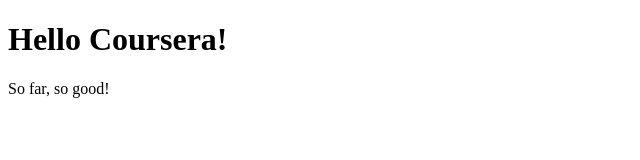
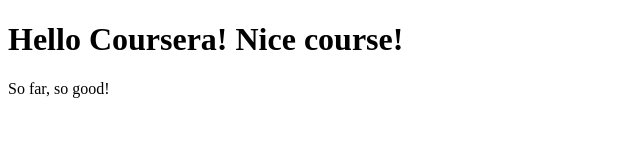
Before and after one commit to sixshuckles/coursera-test, a plain HTML site: page site/index.html in a window 1280 px wide. Shown: the whole page, without its empty margins (0-640 px from the left). Drawn offline with Linux system fonts and the light colour scheme.

Commit message:
edited header text

```diff
--- a/site/index.html
+++ b/site/index.html
@@ -4,6 +4,6 @@
 	<title>Coursera intro!</title>
 </head>
 <body>
-<h1>Hello Coursera!</h1>
+<h1>Hello Coursera! Nice course!</h1>
 <body>So far, so good!</body>
 </html>
```
